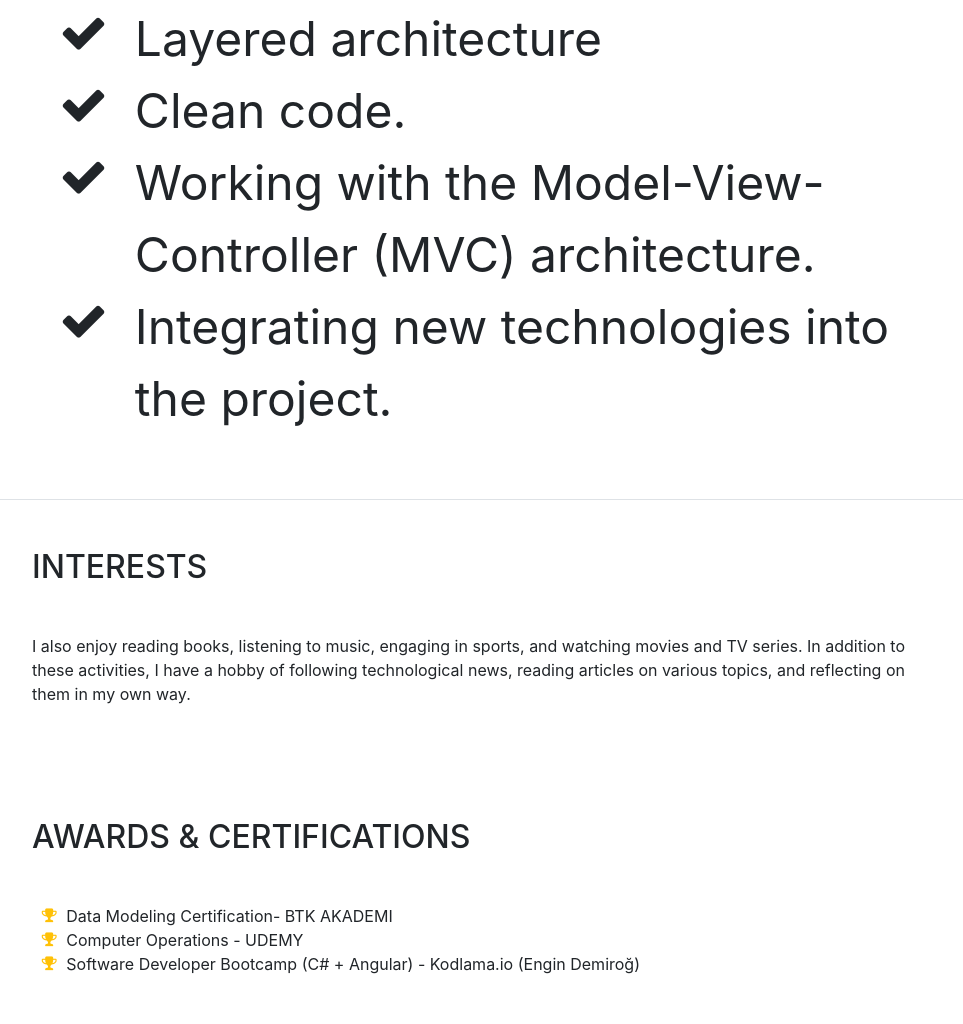
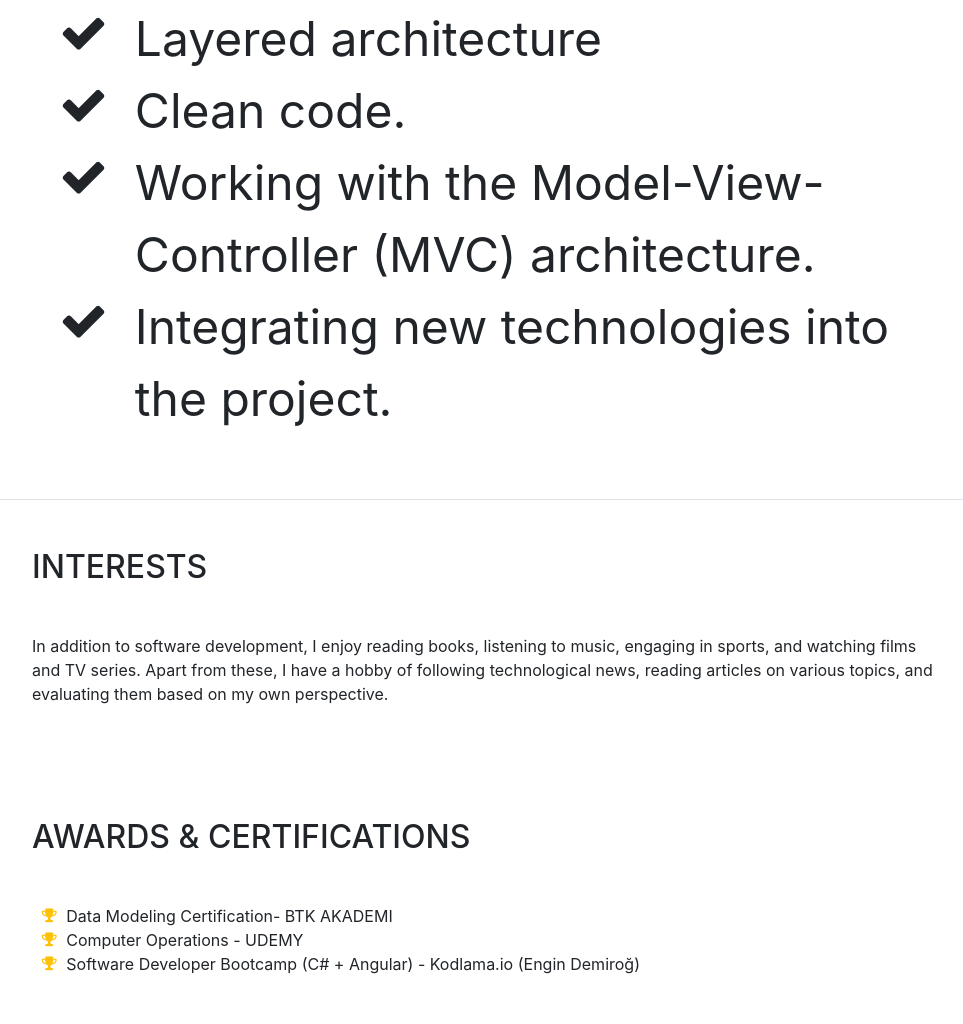
Before and after one commit to DogukanDursun/DogukanDursun-Portfolyo, a website with bundled scripts: page index.html in a window 1280 px wide. Shown: the part 2253-3277 px from the top of the page, without its empty margins (288-1251 px from the left). Built offline with nearby package versions, Linux system fonts and the light colour scheme; a web font is replaced by a local one.

Commit message:
Update index.html

```diff
--- a/index.html
+++ b/index.html
@@ -203,7 +203,7 @@
         <div class="my-auto">
           <h2 class="mb-5">Interests</h2>
           <p>
-I also enjoy reading books, listening to music, engaging in sports, and watching movies and TV series. In addition to these activities, I have a hobby of following technological news, reading articles on various topics, and reflecting on them in my own way.</p>
+In addition to software development, I enjoy reading books, listening to music, engaging in sports, and watching films and TV series. Apart from these, I have a hobby of following technological news, reading articles on various topics, and evaluating them based on my own perspective.</p>
 
         </div>
       </section>
```
